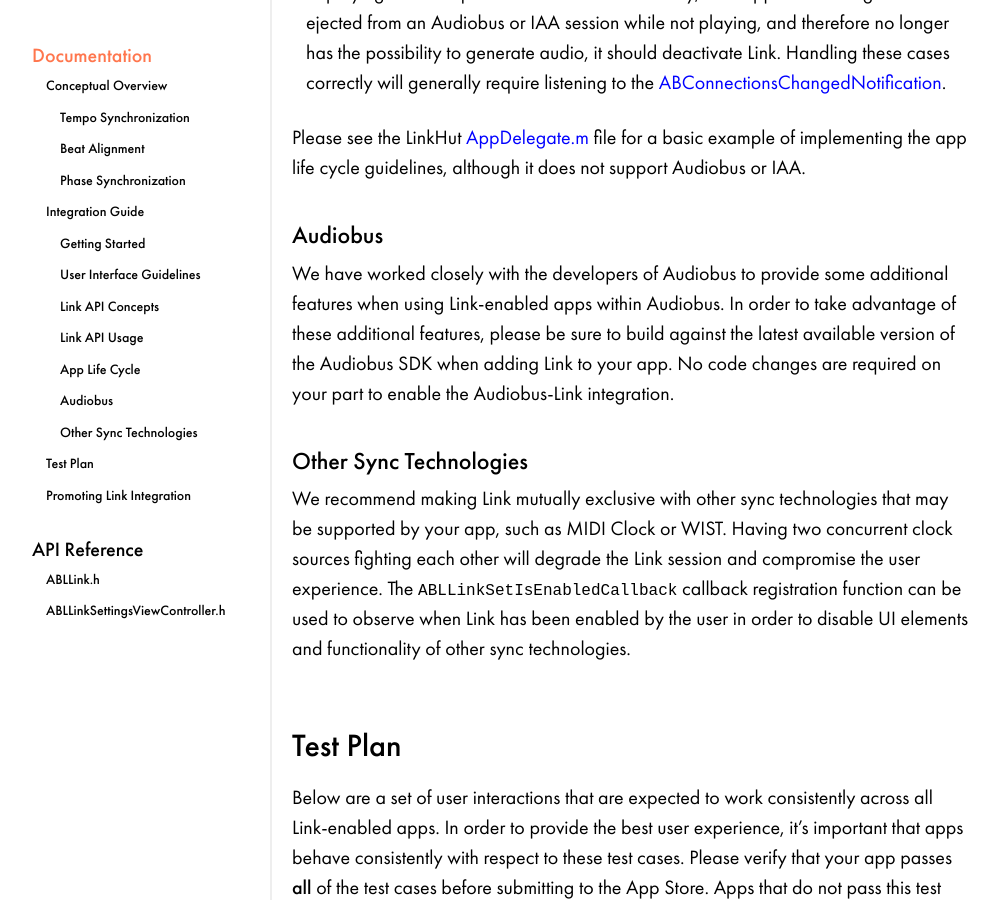
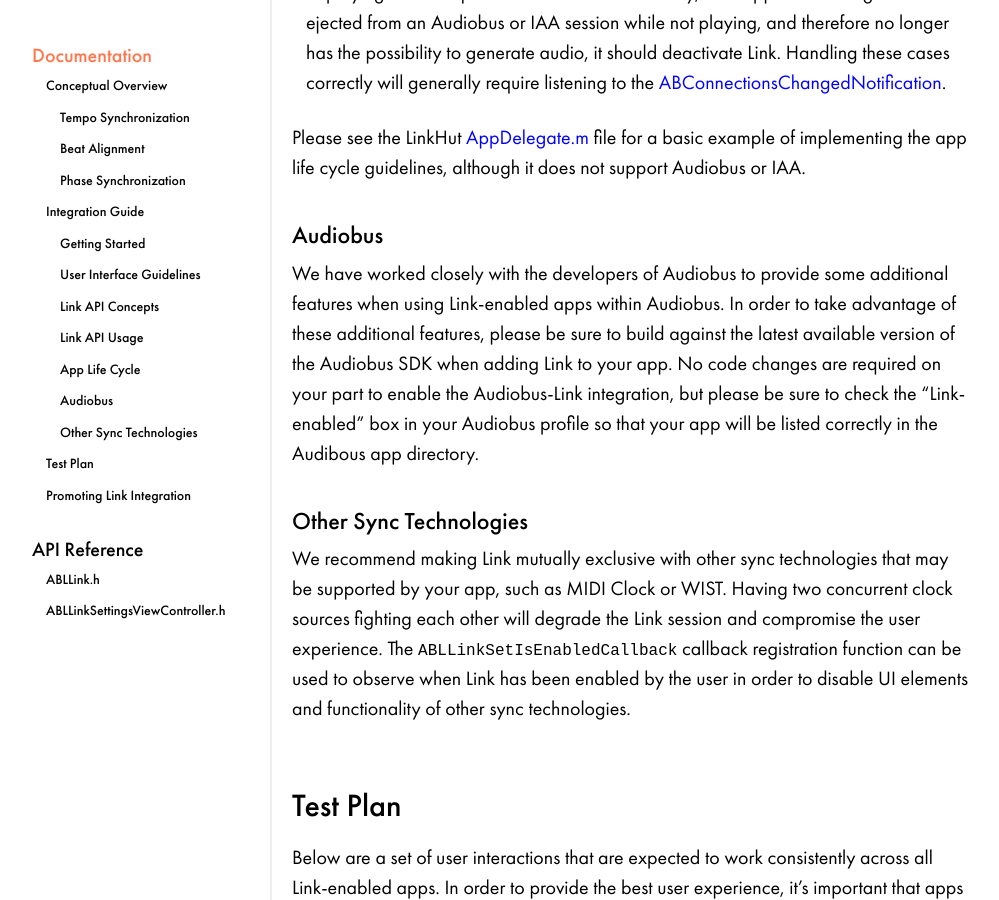
Before and after one commit to Ableton/ableton.github.io, a Jekyll site: the page built from linkkit/index.md, in a window 1280 px wide and 900 px high, scrolled down 12599 px. Shown: the whole window, without its empty margins (8-1007 px from the left). Built offline with Jekyll 4.4.1, drawn with Linux system fonts in a browser that asks for light colours.

Commit message:
Remind devs to check Link box in Audiobus profile

```diff
--- a/linkkit/index.md
+++ b/linkkit/index.md
@@ -161,7 +161,7 @@ Please see the LinkHut [AppDelegate.m](https://github.com/Ableton/LinkKit/blob/m
 
 ### Audiobus
 
-We have worked closely with the developers of Audiobus to provide some additional features when using Link-enabled apps within Audiobus. In order to take advantage of these additional features, please be sure to build against the latest available version of the Audiobus SDK when adding Link to your app. No code changes are required on your part to enable the Audiobus-Link integration.
+We have worked closely with the developers of Audiobus to provide some additional features when using Link-enabled apps within Audiobus. In order to take advantage of these additional features, please be sure to build against the latest available version of the Audiobus SDK when adding Link to your app. No code changes are required on your part to enable the Audiobus-Link integration, but please be sure to check the "Link-enabled" box in your Audiobus profile so that your app will be listed correctly in the Audibous app directory.
 
 ### Other Sync Technologies
 We recommend making Link mutually exclusive with other sync technologies that may be supported by your app, such as MIDI Clock or WIST. Having two concurrent clock sources fighting each other will degrade the Link session and compromise the user experience. The `ABLLinkSetIsEnabledCallback` callback registration function can be used to observe when Link has been enabled by the user in order to disable UI elements and functionality of other sync technologies.
```
